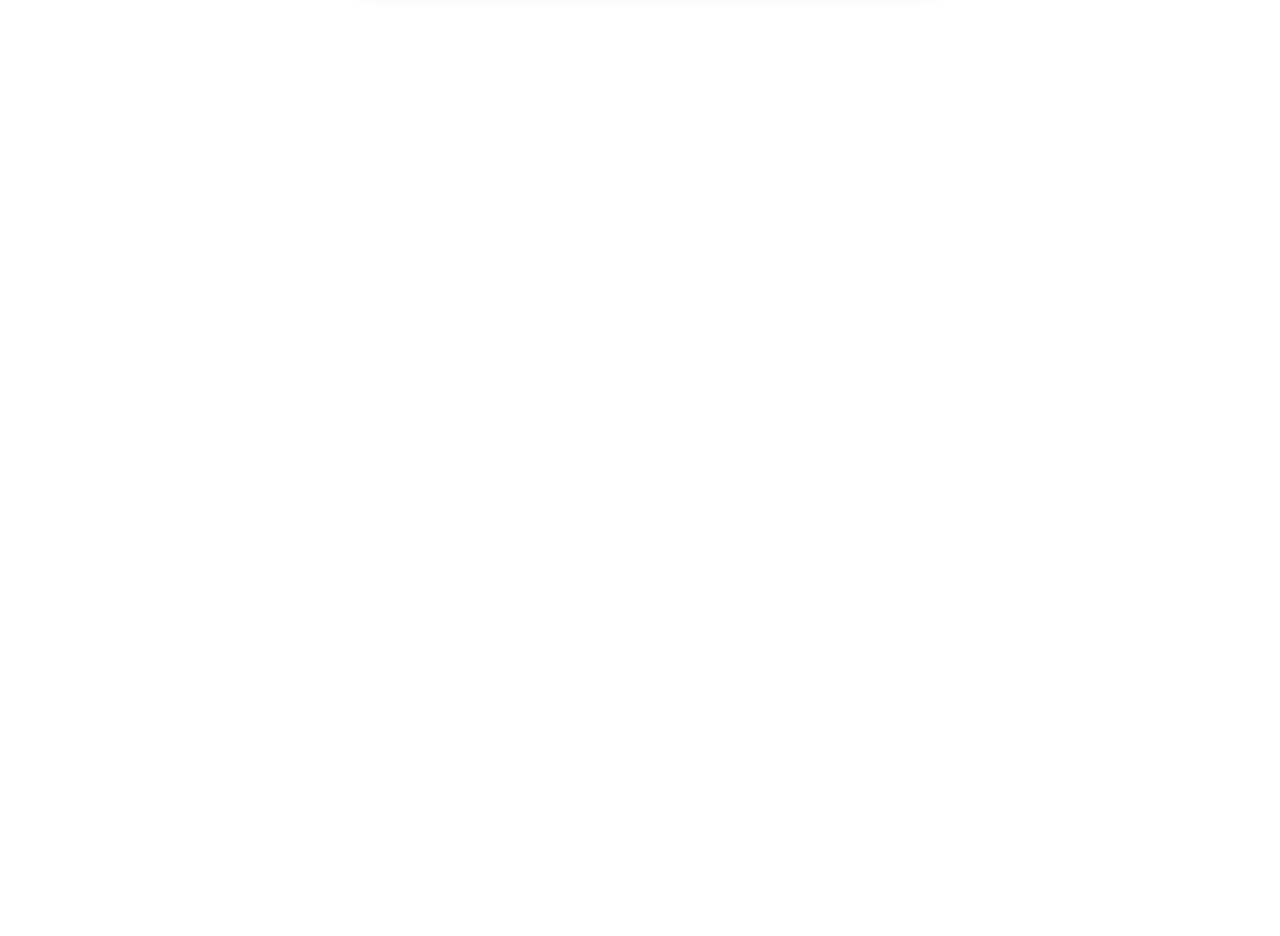
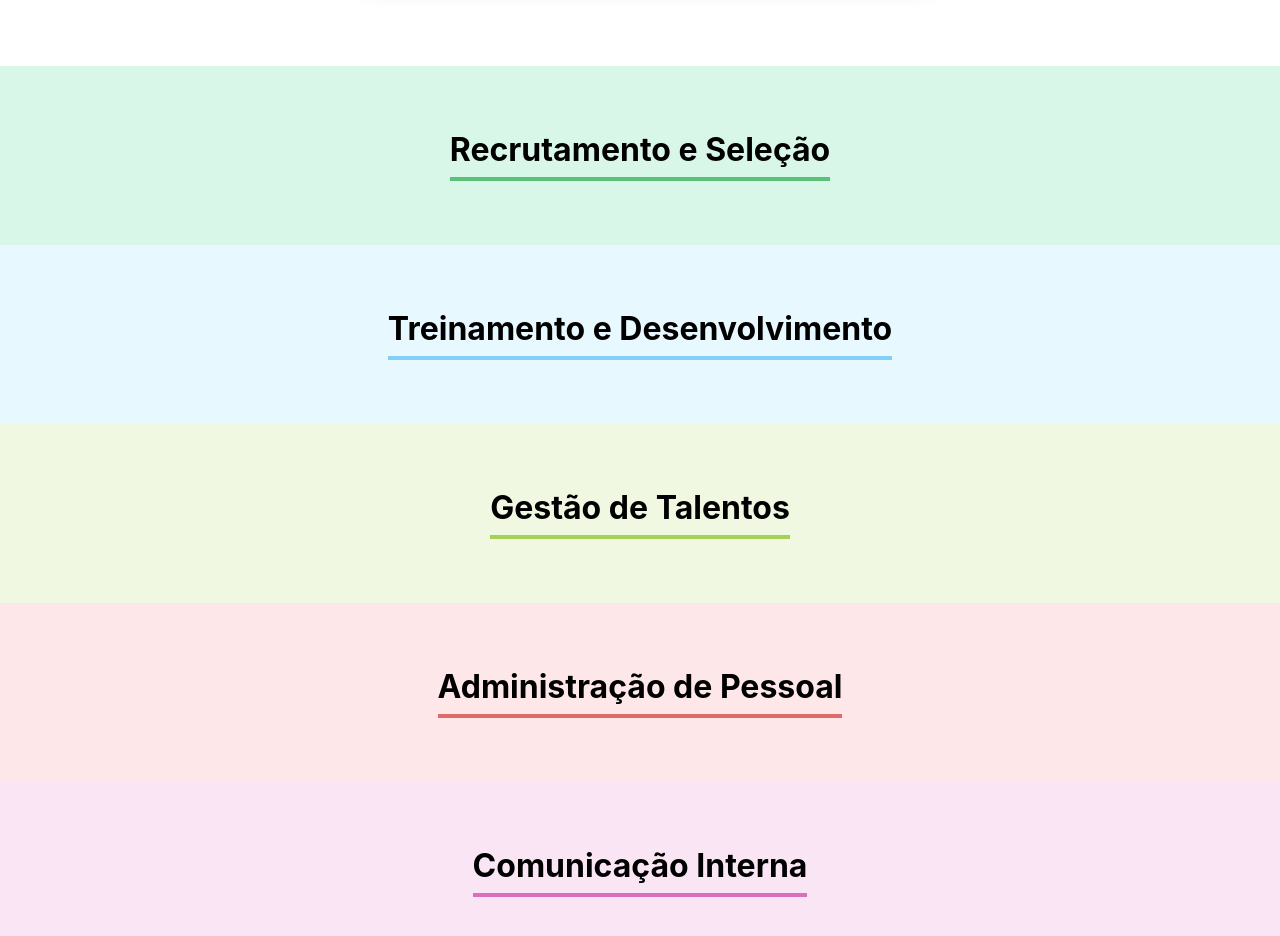
Before and after one commit to andretassis/peoplefirst, a React (Create React App) app: page / in a window 1280 px wide. Shown: the part 1180-2116 px from the top of the page. Before the commit the page ends 1246 px from the top, so only its background shows below. Built offline with nearby package versions, Linux system fonts and the light colour scheme.

Commit message:
Criado o componente "departamentos" e estruturado o código para aproveitamento do componente

```diff
--- a/src/App.js
+++ b/src/App.js
@@ -1,8 +1,41 @@
 import { useState } from 'react';
 import Banner from './componentes/Banner/Banner';
 import Formulario from './componentes/Formulario/Formulario';
+import Departamentos from './componentes/Departamentos/Departamentos';
 
 function App() {
+
+  const departamentos = [
+    {
+      nome: "Recrutamento e Seleção",
+      corPrimaria: "#57C278",
+      corSecundaria: "#D9F7E9",
+    },
+
+    {
+      nome: "Treinamento e Desenvolvimento",
+      corPrimaria: "#82CFFA",
+      corSecundaria: "#E8F8FF",
+    },
+
+    {
+      nome: "Gestão de Talentos",
+      corPrimaria: "#A6D157",
+      corSecundaria: "#F0F8E2",
+    },
+
+    {
+      nome: "Administração de Pessoal",
+      corPrimaria: "#E06B69",
+      corSecundaria: "#FDE7E8",
+    },
+
+    {
+      nome: "Comunicação Interna",
+      corPrimaria: "#D86EBF",
+      corSecundaria: "#FAE5F5",
+    }
+  ]
 
   const [colaboradores, setColaboradores] = useState([])
 
@@ -15,6 +48,12 @@
     <div className="App">
       <Banner />
       <Formulario novoColaborador={colaborador => novoCadastro(colaborador)} />
+
+      {departamentos.map(departamento => <Departamentos key={departamento.nome}
+        nome={departamento.nome}
+        corPrimaria={departamento.corPrimaria}
+        corSecundaria={departamento.corSecundaria}
+      />)}
     </div>
   );
 }
--- /dev/null
+++ b/src/componentes/Departamentos/Departamentos.css
@@ -0,0 +1,12 @@
+.departamentos {
+    text-align: center;
+    padding: 32px;
+
+}
+
+.departamentos h3 {
+    font-size: 32px;
+    border-bottom: 4px solid;
+    display: inline-block;
+    padding-bottom: 8px;
+}
--- /dev/null
+++ b/src/componentes/Departamentos/Departamentos.js
@@ -0,0 +1,11 @@
+import './Departamentos.css'
+
+const Departamentos = (props) => {
+    return (
+        <section className="departamentos" style={{ backgroundColor: props.corSecundaria }}>
+            <h3 style={{ borderColor: props.corPrimaria }}>{props.nome}</h3>
+        </section>
+    )
+}
+
+export default Departamentos
```
